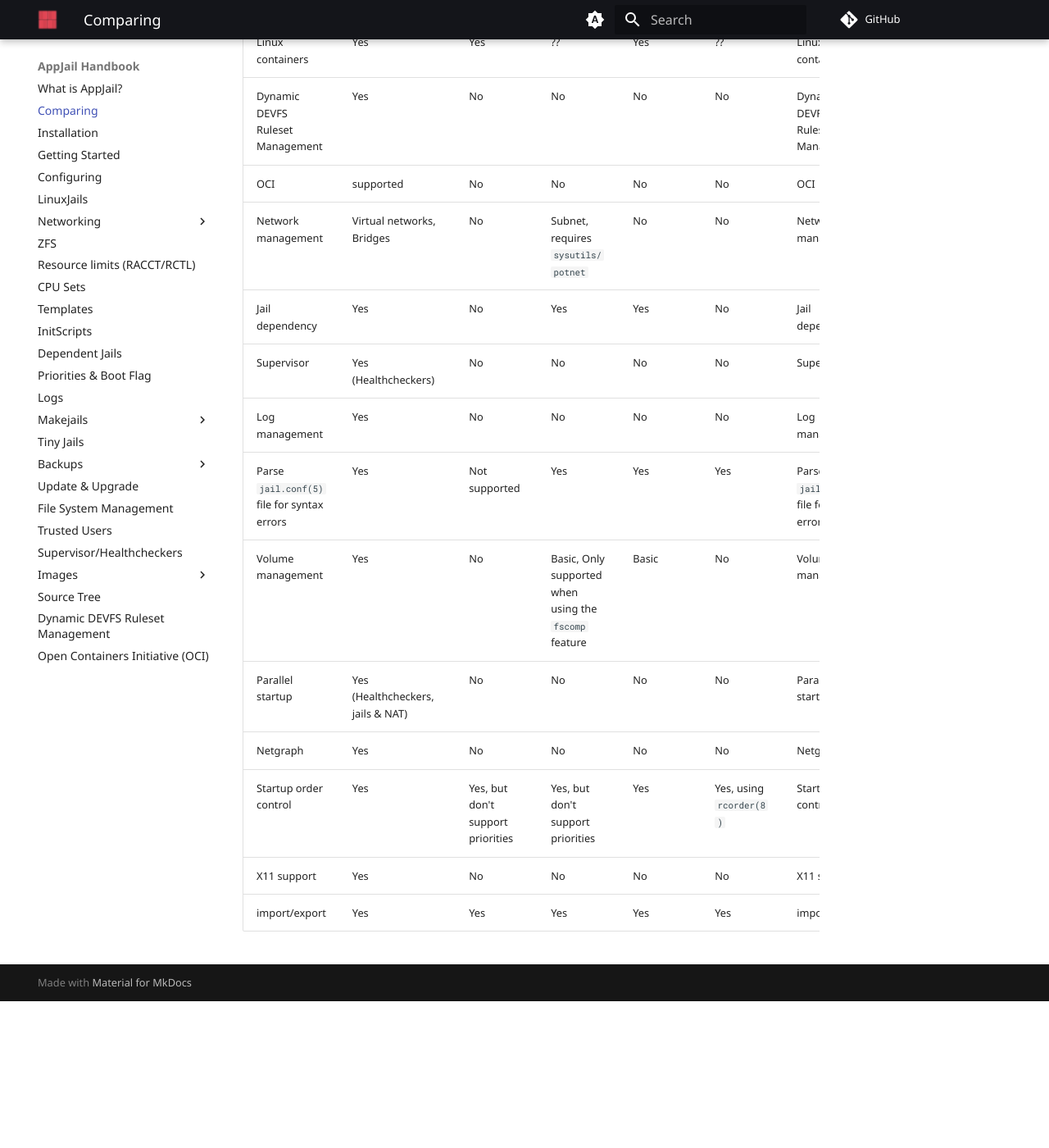
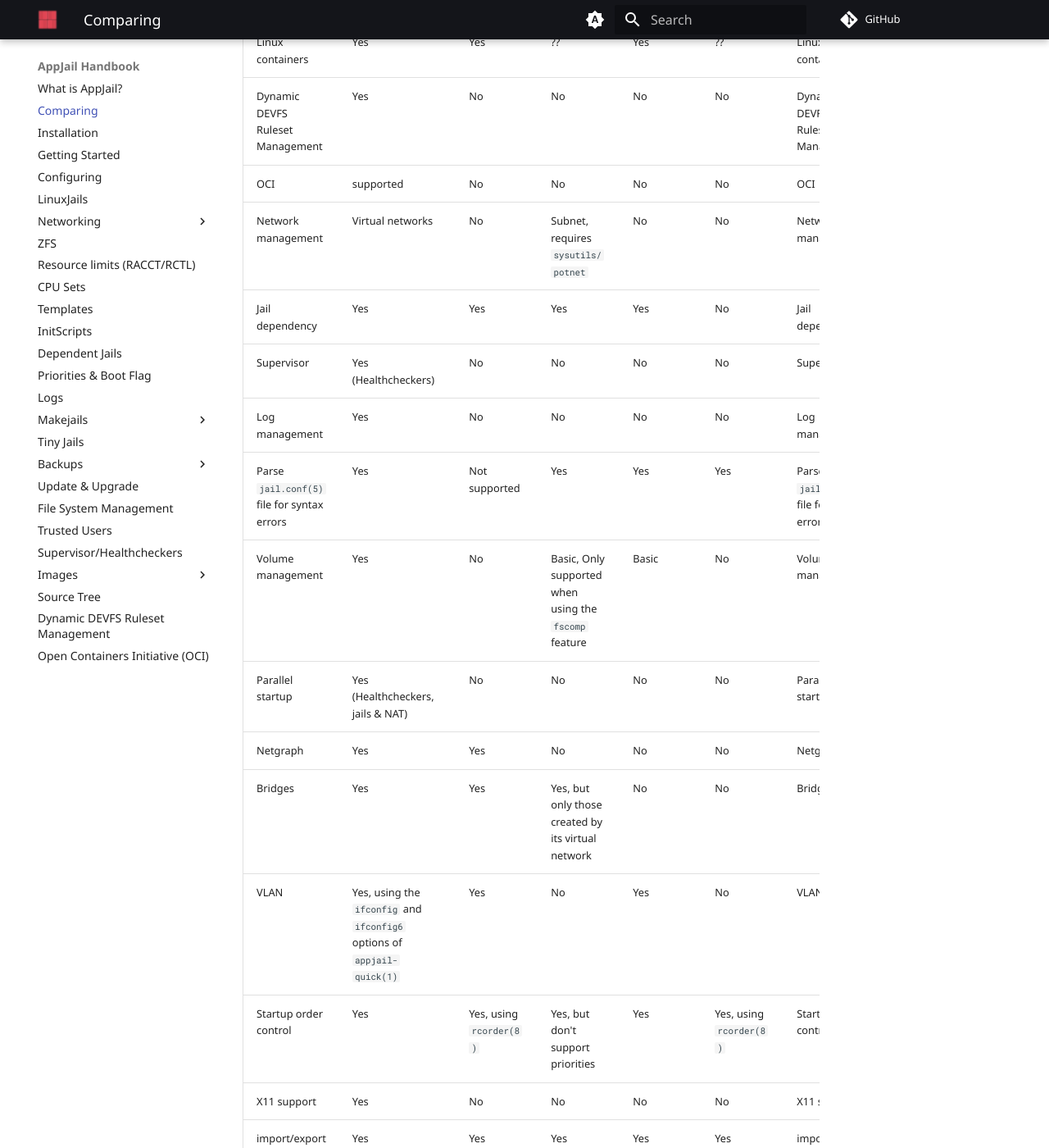
Before and after one commit to DtxdF/AppJail.docs, an MkDocs documentation site: the page built from docs/compare.md, in a window 1280 px wide and 1400 px high, scrolled down 1036 px. Shown: the whole window at 82% size. Built offline with MkDocs 1.6.1 and Material for MkDocs 9.7.7, drawn with Linux system fonts in a browser that asks for light colours; comment, search, counter and statistics services are not loaded; before the commit the page ends 2257 px from its top, so only the background shows below that.

Commit message:
Update comparison table

```diff
--- a/docs/compare.md
+++ b/docs/compare.md
@@ -12,14 +12,16 @@
 | Linux containers | Yes  | Yes | ?? | Yes | ?? | Linux containers |
 | Dynamic DEVFS Ruleset Management | Yes | No | No | No | No | Dynamic DEVFS Ruleset Management |
 | OCI | supported | No | No | No | No | OCI |
-| Network management | Virtual networks, Bridges  | No | Subnet, requires `sysutils/potnet` | No | No | Network management |
-| Jail dependency | Yes | No | Yes | Yes | No | Jail dependency |
+| Network management | Virtual networks | No | Subnet, requires `sysutils/potnet` | No | No | Network management |
+| Jail dependency | Yes | Yes | Yes | Yes | No | Jail dependency |
 | Supervisor | Yes (Healthcheckers) | No | No | No | No | Supervisor |
 | Log management | Yes | No | No | No | No | Log management |
 | Parse `jail.conf(5)` file for syntax errors | Yes | Not supported | Yes | Yes | Yes | Parse `jail.conf(5)` file for syntax errors |
 | Volume management | Yes | No | Basic, Only supported when using the `fscomp` feature | Basic | No | Volume management |
 | Parallel startup | Yes (Healthcheckers, jails & NAT) | No | No | No | No | Parallel startup |
-| Netgraph | Yes  | No | No | No | No | Netgraph |
-| Startup order control | Yes  | Yes, but don't support priorities | Yes, but don't support priorities | Yes | Yes, using `rcorder(8)` | Startup order control |
+| Netgraph | Yes  | Yes | No | No | No | Netgraph |
+| Bridges | Yes | Yes | Yes, but only those created by its virtual network | No | No | Bridges |
+| VLAN | Yes, using the `ifconfig` and `ifconfig6` options of `appjail-quick(1)` | Yes | No | Yes | No | VLAN |
+| Startup order control | Yes  | Yes, using `rcorder(8)` | Yes, but don't support priorities | Yes | Yes, using `rcorder(8)` | Startup order control |
 | X11 support | Yes  | No | No | No | No | X11 support |
 | import/export | Yes  | Yes | Yes | Yes | Yes | import/export |
```
